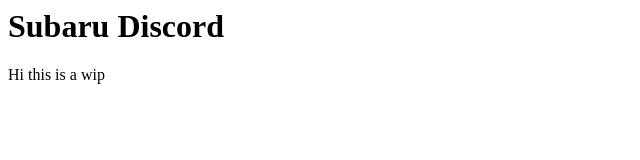
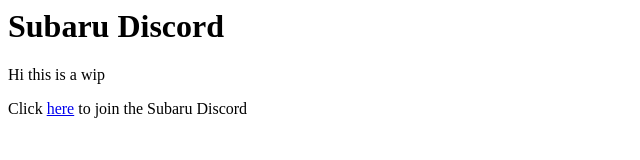
Before and after one commit to Subaru-Discord/Subaru-discord.github.io, a plain HTML site: page index.html in a window 1280 px wide. Shown: the whole page, without its empty margins (0-640 px from the left). Drawn offline with Linux system fonts and the light colour scheme.

Commit message:
add discord link

```diff
--- a/index.html
+++ b/index.html
@@ -1,3 +1,5 @@
 <h1>Subaru Discord</h1>
 
 <p>Hi this is a wip</p>
+
+<p>Click <a href="https://discord.gg/subaru" target="_blank" rel="noref noreferrer">here</a> to join the Subaru Discord</p>
```
